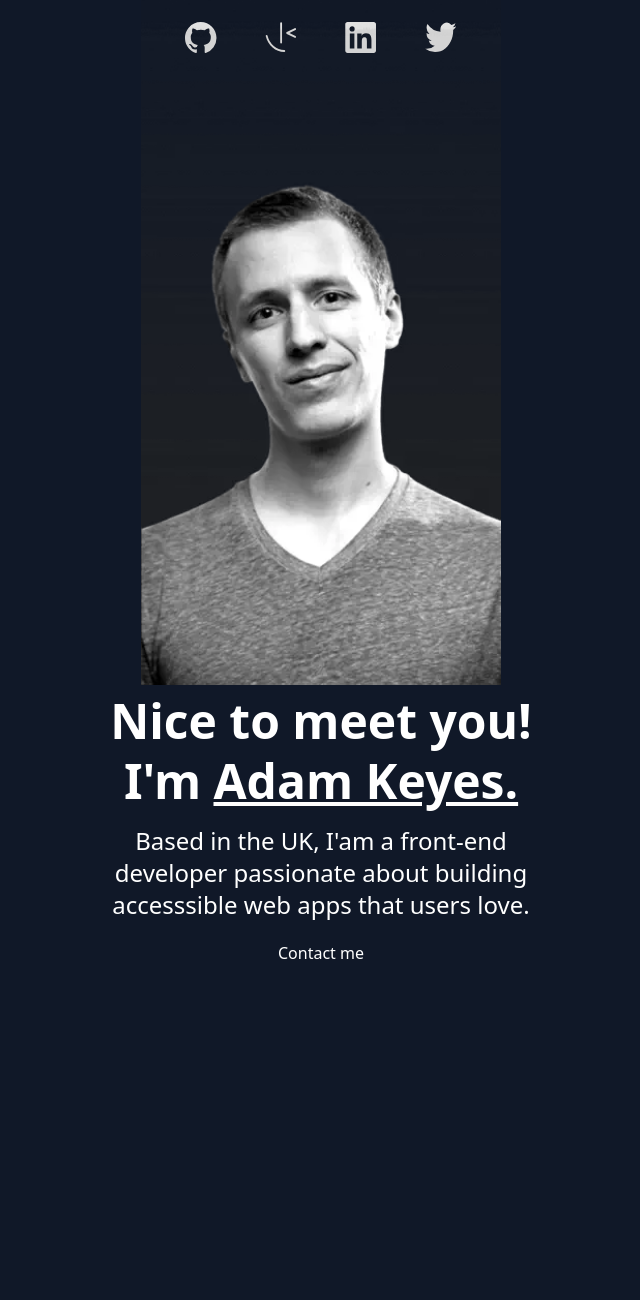
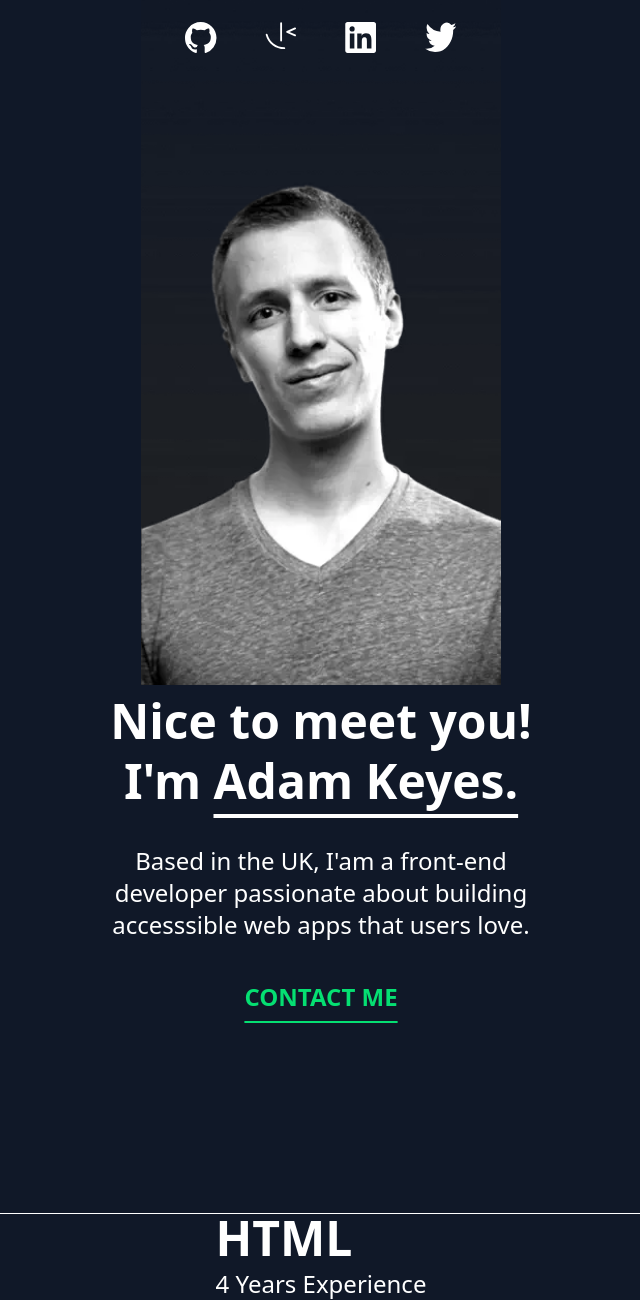
Before and after one commit to NinoVilloutreix/TD5, a website built with Vite: page index.html in a window 1280 px wide. Shown: the part 94-1394 px from the top of the page, without its empty margins (319-959 px from the left). Before the commit the page ends 1259 px from the top, so only its background shows below. Built offline with nearby package versions, Linux system fonts and the light colour scheme.

Commit message:
C'est bon

```diff
--- a/index.html
+++ b/index.html
@@ -8,21 +8,39 @@
   <body class="bg-gray-900 flex justify-center flex-col">
     <header class="header flex text-white justify-center items-center flex-col gap-10 p-10">
       <h2 class="header__title font-bold text-3xl">adamkeyes</h2>
-      <nav class="header__nav flex flex-row justify-center gap-12">
-        <img src="./public/Icons/icon-github.svg" alt="git" class="header__nav-pic w-8">
-        <img src="./public/Icons/icon-frontend-mentor.svg" alt="front" class="header__nav-pic w-8">
-        <img src="./public/Icons/icon-linkedin.svg" alt="link" class="header__nav-pic w-8">
+      <nav class="header__nav flex flex-row justify-center gap-12 z-10">
+        <a>
+          <img src="./public/Icons/icon-github.svg" alt="git" class="header__nav-pic w-8">
+        </a>
+        <a>
+          <img src="./public/Icons/icon-frontend-mentor.svg" alt="front" class="header__nav-pic w-8">
+        </a>
+        <a>
+          <img src="./public/Icons/icon-linkedin.svg" alt="link" class="header__nav-pic w-8">
+        </a>
+
         <img src="./public/Icons/icon-twitter.svg" alt="twitter" class="header__nav-pic w-8">
       </nav>
     </header>
-    <figure class="figure flex justify-center -translate-y-50 text-white flex-col items-center gap-5 text-center">
+    <figure class="figure flex justify-center -translate-y-50 text-white flex-col items-center gap-10 text-center">
       <div class="figure__main flex gap-3 flex-col items-center">
         <img src="./public/Profile/image-profile-mobile.webp" class="figure__img w-90">
         <h2 class="figure__main-h2 font-bold text-5xl">Nice to meet you!</h2>
-        <h2 class="figure__main-h2 font-bold text-5xl">I'm <bold class="underline">Adam Keyes.</bold></h2>
+        <h2 class="figure__main-h2 font-bold text-5xl">I'm <bold class="underline underline-offset-15">Adam Keyes.</bold></h2>
       </div>
       <p class="figure__p w-110 text-2xl">Based in the UK, I'am a front-end developer passionate about building accesssible web apps that users love.</p>
-      <h2 class="figure__contact cap">Contact me</h2>
+      <h2 class="figure__contact uppercase font-bold text-2xl text-green-300 underline underline-offset-15">Contact me</h2>
     </figure>
+    <hr class="hr text-white mx-10">
+    <nav class="nav flex justify-center">
+      <div class="nav__div text-white flex flex-col gap-1.5">
+        <h2 class="nav__div-title uppercase font-bold text-5xl">
+          HTML
+        </h2>
+        <p class="nav__div-p text-2xl">
+          4 Years Experience
+        </p>
+      </div>
+    </nav>
   </body>
 </html>
```
